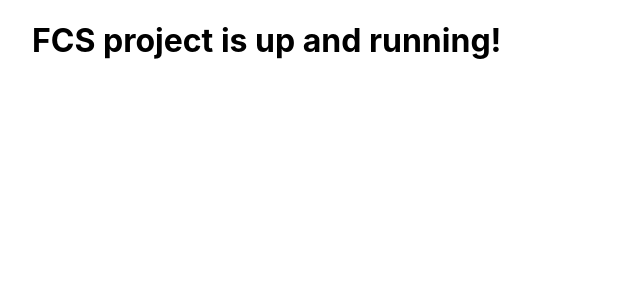
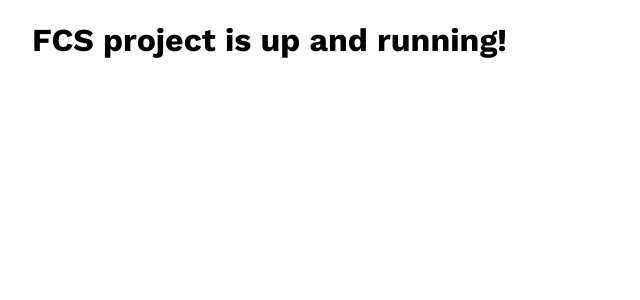
Before and after one commit to FCS-Project/fcs-frontend, a Next.js app: page / in a window 1280 px wide. Shown: the top 300 px of the page, without its empty margins (0-640 px from the left). Built offline with nearby package versions, Linux system fonts and the light colour scheme.

Commit message:
work sans font

```diff
--- a/styles/globals.css
+++ b/styles/globals.css
@@ -1,9 +1,10 @@
+@import url("https://fonts.googleapis.com/css2?family=Work+Sans:wght@300;400;600;700&display=swap");
+
 html,
 body {
   padding: 0;
   margin: 0;
-  font-family: -apple-system, BlinkMacSystemFont, Segoe UI, Roboto, Oxygen,
-    Ubuntu, Cantarell, Fira Sans, Droid Sans, Helvetica Neue, sans-serif;
+  font-family: "Work Sans", sans-serif;
 }
 
 a {
```
